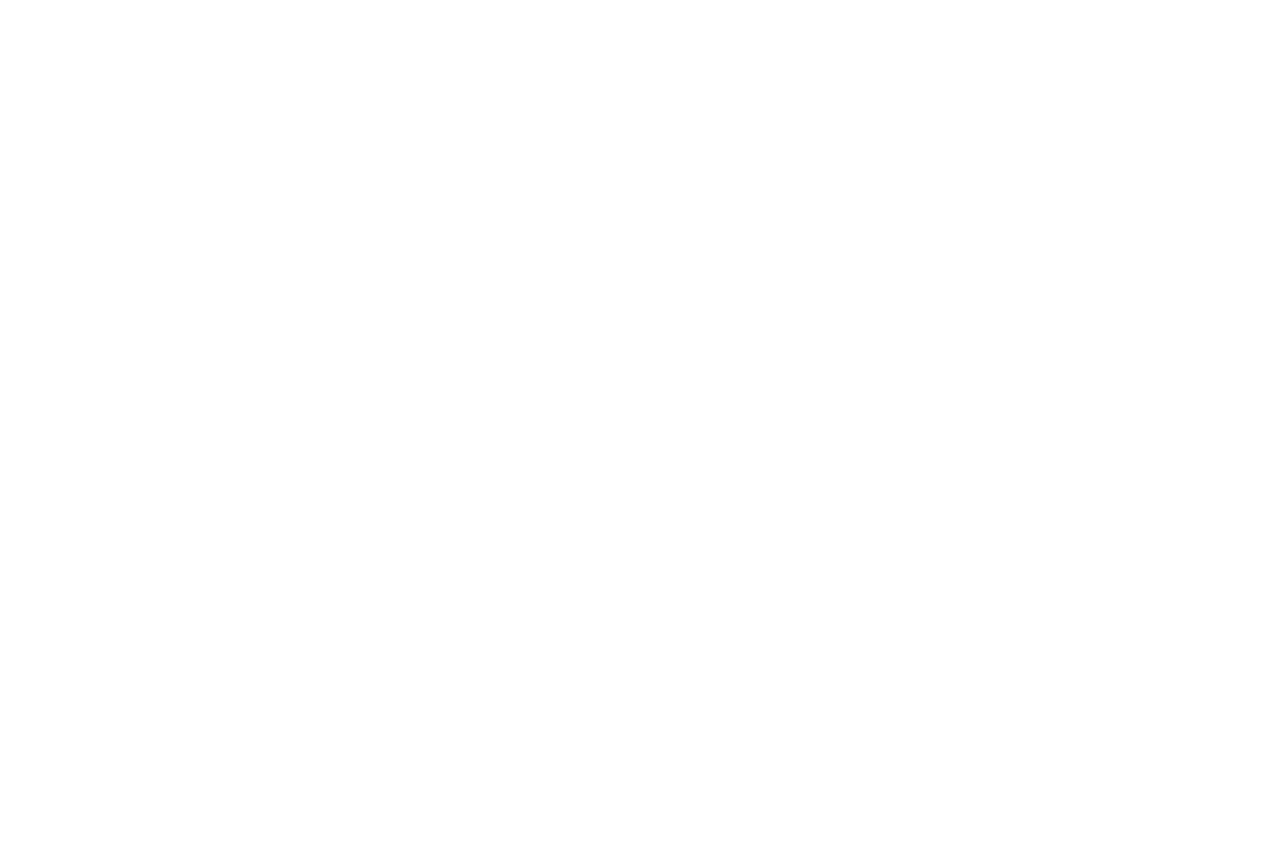
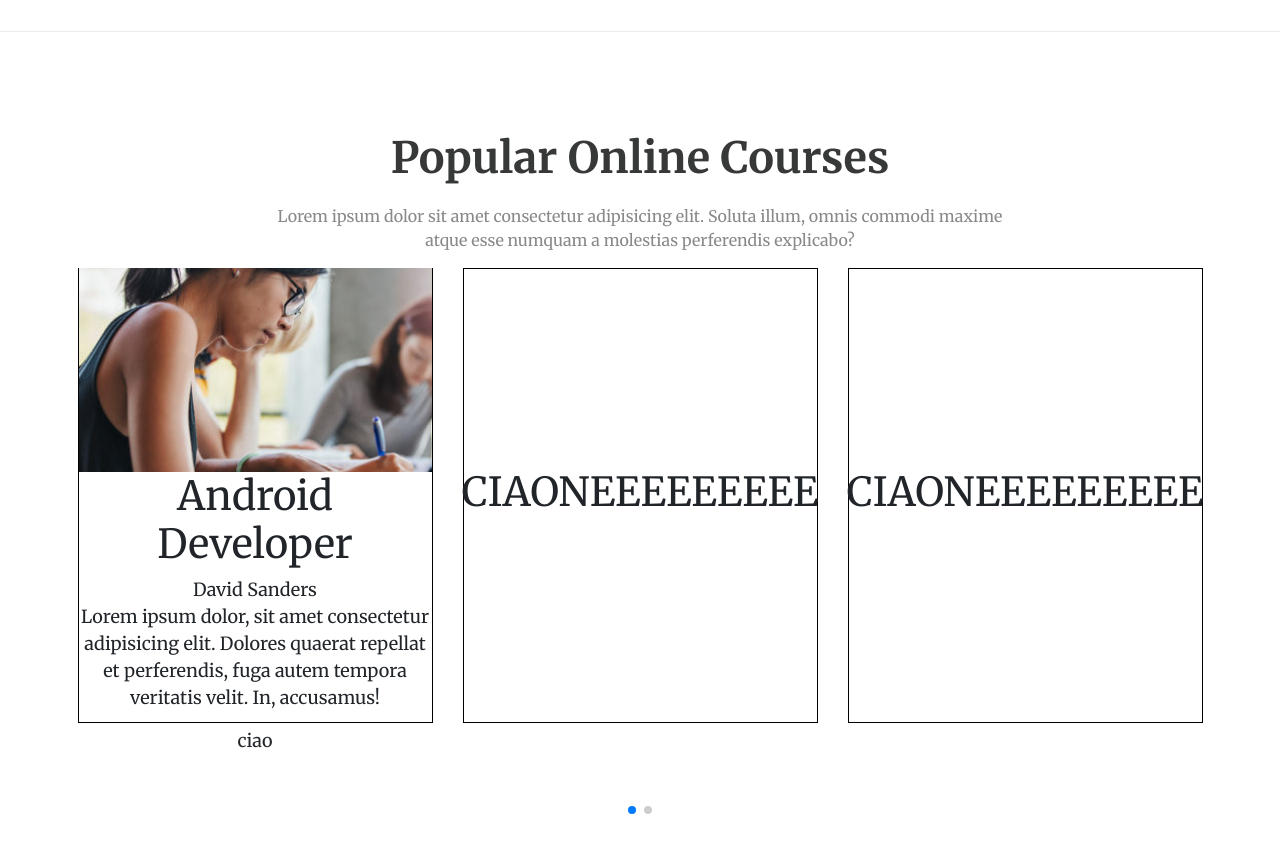
Before and after one commit to pietrolupi/proj-html-vuejs, a Vue app: page / in a window 1280 px wide. Shown: the part 4040-4893 px from the top of the page. Before the commit the page ends 4221 px from the top, so only its background shows below. Built offline with nearby package versions, Linux system fonts and the light colour scheme.

Commit message:
[edit]: lavorando su sezione popular courses

```diff
--- a/src/components/Main.vue
+++ b/src/components/Main.vue
@@ -5,6 +5,7 @@
 import EmpoweringSection from './partials/EmpoweringSection.vue';
 import StudentCitSection from './partials/StudentCitSection.vue';
 import PossibilitiesSection from './partials/PossibilitiesSection.vue';
+import PopularCoursesSection from './partials/PopularCoursesSection.vue';
 
 export default {
 
@@ -14,7 +15,8 @@
     TrustedSection,
     EmpoweringSection,
     StudentCitSection,
-    PossibilitiesSection
+    PossibilitiesSection,
+    PopularCoursesSection,
   }
 
 
@@ -27,6 +29,7 @@
   <EmpoweringSection/>
   <StudentCitSection/>
   <PossibilitiesSection/>
+  <PopularCoursesSection/>
 
 </template>
 
--- /dev/null
+++ b/src/components/partials/PopularCoursesSection.vue
@@ -0,0 +1,152 @@
+
+
+
+<script>
+
+  import { Swiper, SwiperSlide } from 'swiper/vue';
+  import 'swiper/css';
+  import 'swiper/css/pagination';
+  import { Pagination } from 'swiper/modules';
+  import { store } from '../../data/store';
+
+
+
+  export default {
+    components: {
+      Swiper,
+      SwiperSlide,
+
+    },
+
+    data(){
+      return{
+        store
+      }
+    },
+    setup() {
+      return {
+        modules: [Pagination],
+      };
+    },
+  };
+</script>
+
+
+<template>
+  <div class="general-container">
+
+    <div class="top-text">
+      <h1>Popular Online Courses</h1>
+      <p>Lorem ipsum dolor sit amet consectetur adipisicing elit. Soluta illum, omnis commodi maxime atque esse numquam a molestias perferendis explicabo?</p>
+    </div>
+
+
+    <swiper
+    :slidesPerView="3"
+    :spaceBetween="30"
+    :pagination="{
+      clickable: true,
+    }"
+    :modules="modules"
+    class="mySwiper"
+  >
+    <swiper-slide>
+        <div class="img-container">
+
+          <img src="../../assets/img/course-1-f-img-350x282.jpg" alt="">
+        </div>
+        <h1>Android Developer</h1>
+        <span>David Sanders</span>
+        <p>Lorem ipsum dolor, sit amet consectetur adipisicing elit. Dolores quaerat repellat et perferendis, fuga autem tempora veritatis velit. In, accusamus!</p>
+
+        <div class="tag-icons">
+          ciao
+        </div>
+      </swiper-slide>
+      <swiper-slide>
+        <h1>CIAONEEEEEEEEE</h1>
+      </swiper-slide>
+      <swiper-slide>
+        <h1>CIAONEEEEEEEEE</h1>
+      </swiper-slide>
+      <swiper-slide>
+        <h1>CIAONEEEEEEEEE</h1>
+      </swiper-slide>
+
+ </swiper>
+  </div>
+
+
+
+
+</template>
+
+
+<style lang="scss" scoped>
+  @use '../../scss/partials/vars' as *;
+
+  .general-container{
+
+    margin-top: 100px;
+    margin-bottom: 300px;
+
+    .top-text{
+      text-align: center;
+      color: $text-primary-color;
+      max-width: 750px;
+      margin: 0 auto;
+      h1{
+        font-size: 2.7rem;
+        font-weight: 600;
+        margin-bottom: 20px;
+      }
+      p{
+        color: $text-7-color;
+      }
+    }
+  }
+
+
+  //SWIPER STYLE ---------------------------------------------------------
+
+
+.swiper {
+  width: 100%;
+  height: 70vh;
+}
+
+.swiper-slide {
+  text-align: center;
+  font-size: 18px;
+  background: #fff;
+  cursor: pointer;
+  width: 300px;
+  height: 455px;
+  border: 1px solid black;
+
+  /* Center slide text vertically */
+  display: flex;
+  flex-direction: column;
+  justify-content: center;
+  align-items: center;
+
+  .img-container{
+    width: 100%;
+    height: 235px;
+    img{
+      width: 100%;
+      height: 100%;
+      object-fit: cover;
+      object-position: top;
+    }
+  }
+}
+
+.swiper-slide img {
+  display: block;
+  width: 100%;
+  height: 100%;
+  object-fit: cover;
+}
+
+</style>
--- a/src/components/partials/PossibilitiesSection.vue
+++ b/src/components/partials/PossibilitiesSection.vue
@@ -50,9 +50,9 @@
       </ul>
       <img :src="getImagePath(item.content.icon)" alt="">
     </div>
+  </div>
 
-
-  </div>
+  <div class="greyline"></div>
 </template>
 
 
@@ -62,7 +62,7 @@
   .general-container{
     display: flex;
     padding-top: 150px;
-    margin-bottom: 300px;
+
 
     .selection-list{
 
@@ -128,4 +128,11 @@
 
     }
   }
+
+  .greyline{
+    height: 1px;
+    width: 100%;
+    background-color: $border-color;
+    margin-top: 150px;
+  }
 </style>
--- a/src/data/store.js
+++ b/src/data/store.js
@@ -195,5 +195,78 @@
 
     },
 
-  ]
+  ],
+
+  popularCourses: [
+    {
+      title: 'Android Developer',
+      teacher: 'David Sanders',
+      description: 'Lorem ipsum dolor sit amet consectetur adipisicing elit. Labore mollitia id eveniet quam beatae eius rerum possimus blanditiis sapiente totam.',
+      image: 'course-1-f-img-350x282.jpg',
+      tag: 'PROGRAMMING'
+    },
+
+    {
+      title: 'Web Designing',
+      teacher: 'Jennifer Powell',
+      description: 'Lorem ipsum dolor sit amet consectetur adipisicing elit. Labore mollitia id eveniet quam beatae eius rerum possimus blanditiis sapiente totam.',
+      image: 'course-2-f-img-350x282.jpg',
+      tag: 'PROGRAMMING'
+    },
+
+    {
+      title: 'Financial Modeling',
+      teacher: 'Edward Bowman',
+      description: 'Lorem ipsum dolor sit amet consectetur adipisicing elit. Labore mollitia id eveniet quam beatae eius rerum possimus blanditiis sapiente totam.',
+      image: 'course-3-f-img-350x282.jpg',
+      tag: 'BUSINESS'
+    },
+
+    {
+      title: 'Business english',
+      teacher: 'Doris Crawford',
+      description: 'Become a professional Android Developer as you learn with us.',
+      image: 'course-4-f-img-350x282.jpg',
+      tag: 'SOFTWARE'
+    },
+
+    {
+      title: 'Professional Lorem',
+      teacher: 'Lorenzo Ipsumi',
+      description: 'Cupcake sugar plum muffin. Marzipan sweet candy marzipan soufflé. Tart candy canes marzipan sugar plum chocolate cake chocolate bar jelly-o. Jelly beans chocolate cake ice cream biscuit.',
+      image: 'course-5-f-img-350x282.jpg',
+      tag: 'PROGRAMMING'
+    },
+
+    {
+      title: 'Finding excuses',
+      teacher: 'Eviton de Evitoni',
+      description: 'Shiver me timbers swing the lead quarter hearties hang the jib aft me broadside keelhaul six pounders. Lookout poop deck rum Barbary Coast me fire in the hole jury mast Brethren of the Coast. Crows nest ahoy.',
+      image: 'course-6-f-img-350x282.jpg',
+      tag: 'PROGRAMMING'
+    },
+    {
+      title: 'Business english',
+      teacher: 'Doris Crawford',
+      description: 'Become a professional Android Developer as you learn with us.',
+      image: 'course-7-f-img-350x282.jpg',
+      tag: 'SOFTWARE'
+    },
+
+    {
+      title: 'Professional Lorem',
+      teacher: 'Lorenzo Ipsumi',
+      description: 'Cupcake sugar plum muffin. Marzipan sweet candy marzipan soufflé. Tart candy canes marzipan sugar plum chocolate cake chocolate bar jelly-o. Jelly beans chocolate cake ice cream biscuit.',
+      image: 'course-8-f-img-350x282.jpg',
+      tag: 'PROGRAMMING'
+    },
+
+    {
+      title: 'Finding excuses',
+      teacher: 'Eviton de Evitoni',
+      description: 'Shiver me timbers swing the lead quarter hearties hang the jib aft me broadside keelhaul six pounders. Lookout poop deck rum Barbary Coast me fire in the hole jury mast Brethren of the Coast. Crows nest ahoy.',
+      image: 'course-9-f-img-350x282.jpg',
+      tag: 'PROGRAMMING'
+    },
+  ],
 })
```
